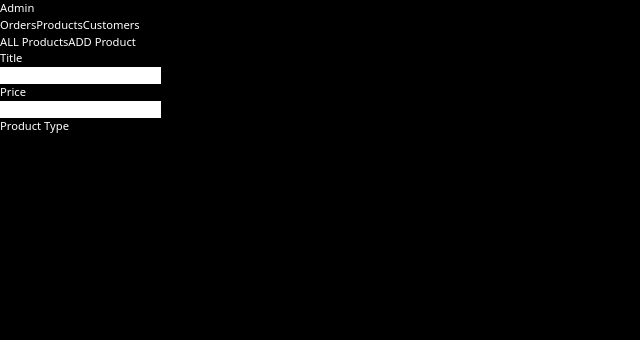
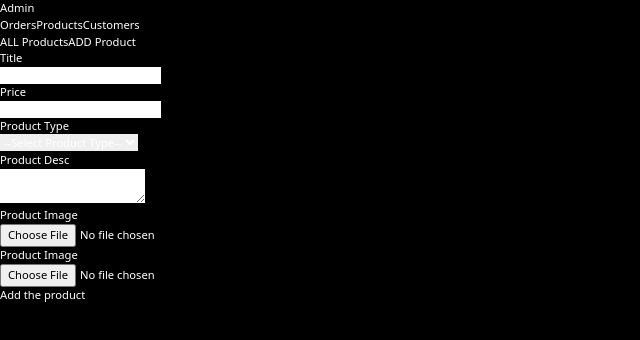
Before and after one commit to Arpit10110/AdminArsheb-Frontend, a React (Vite) app: page /#/addproduct in a window 1280 px wide. Shown: the top 340 px of the page, without its empty margins (0-640 px from the left). Built offline with nearby package versions, Linux system fonts and the light colour scheme.

Commit message:
product add fuction done using cloudnary

```diff
--- a/src/Pages/ADDProduct.jsx
+++ b/src/Pages/ADDProduct.jsx
@@ -1,40 +1,91 @@
 import React, { useState } from 'react'
 import ProdNav from '../Components/ProdNav'
-import Select from '@mui/material/Select';
-import MenuItem from '@mui/material/MenuItem';
-import InputLabel from '@mui/material/InputLabel';
+import axios from "axios"
+import Backdrop from '@mui/material/Backdrop';
+import CircularProgress from '@mui/material/CircularProgress';
 const ADDProduct = () => {
-    const [age, setAge] = useState('jewellery');
+  const [open, setOpen] = useState(false);
+    const [Producttitle, SetProducttitle] = useState('');
+    const [ProductPrice, SetProductPrice] = useState('');
+    const [ProductDesc, SetProductDesc] = useState('');
+    const [Producttype, SetProducttype] = useState('');
+    const [ProductImage,SetProductImage] = useState([]);
+    const validationCheck = (e)=>{
+      e.preventDefault();
+      console.log(Producttitle);
+      console.log(ProductPrice);
+      console.log(Producttype);
+      console.log(ProductImage);
+      console.log(ProductDesc);
+    }
 
-    const handleChange = (event) => {
-      setAge(event.target.value);
-    };
+    const UpladImage = async(e)=>{
+      setOpen(true);
+      try {
+        const Image=e.target.files[0];
+        const data = new FormData();
+        data.append("file",Image);
+        data.append("upload_preset","arsheb");
+        data.append("cloud_name","dblybkghe");
+        console.log("this is "+data)
+        const res = await axios.post("https://api.cloudinary.com/v1_1/dblybkghe/image/upload",data)
+        setOpen(false);
+        alert("--Image Uploaded---")
+        const imageurl = res.data.secure_url;
+        SetProductImage([...ProductImage, imageurl])
+      } catch (error) {
+        setOpen(false);
+        console.log(error)
+      }
+
+    }
+
   return (
     <>
+      <Backdrop
+        sx={(theme) => ({ color: '#fff', zIndex: theme.zIndex.drawer + 1 })}
+        open={open}
+      >
+        <CircularProgress color="inherit" />
+      </Backdrop>
      <ProdNav/>
-     <div >
-        <form action="">
-            <div>
+     <div className='w-full flex justify-center items-center'  >
+        <form onSubmit={validationCheck}  className='w-[50%] bg-gray-900 rounded-md mt-[5rem] flex flex-col gap-[1rem] text-[1.5rem] p-[1rem] ' >
+            <div className='w-full' >
                 <h1>Title</h1>
-                <input type="text" required/>
+                <input onChange={(e)=>{SetProducttitle(e.target.value)}} className='w-full p-[0.3rem] rounded-md bg-[#ffffff3b] text-white border-none focus:outline-none  '  type="text" required/>
             </div>
-            <div>
+            <div className='w-full'>
                 <h1>Price</h1>
-                <input type="text" required/>
+                <input onChange={(e)=>{SetProductPrice(e.target.value)}} className='w-full p-[0.3rem] rounded-md bg-[#ffffff3b] text-white border-none focus:outline-none  ' type="text" required/>
             </div>
-            <div>
+            <div className='w-full flex gap-[2rem] '>
                 <h1>Product Type</h1>
-                <Select        labelId="demo-simple-select-autowidth-label"
-          id="demo-simple-select-autowidth"  value={age} onChange={handleChange} >
-                    <MenuItem value={"jewellery"}>Jewellery</MenuItem>
-                    <MenuItem value={"mens"}>Men's</MenuItem>
-                    <MenuItem value={"womens"}>Women's</MenuItem>
-                    <MenuItem value={"footwear"}>Footwear</MenuItem>
-                    <MenuItem value={"bags"}>Bag's</MenuItem>
-                    <MenuItem value={"hairacc"}>Hair Accessories</MenuItem>
-                </Select>
+                <select className=' p-[0.3rem] rounded-md text-white bg-gray-600  focus:outline-none ' name='producttype' onChange={(e)=>{
+                  SetProducttype(e.target.value);
+                }}  required>
+                  <option value=""  >--Select Product Type--</option>
+                  <option value="Jewellery" >Jewellery</option>
+                  <option value="mens">Men's</option>
+                  <option value="womens">Women's</option>
+                  <option value="footwear">footwear</option>
+                  <option value="bags">bags</option>
+                  <option value="hairacc">Hair Accessories</option>
+                </select>
             </div>
-
+            <div className='w-full'>
+               <h1>Product Desc</h1>
+               <textarea onChange={(e)=>{SetProductDesc(e.target.value)}}  className='w-full h-[15vh] p-[0.3rem] rounded-md bg-[#ffffff3b] text-white border-none focus:outline-none  ' type="text" required/>
+            </div>
+            <div className='w-full flex gap-[2rem] '>
+               <h1>Product Image</h1>
+               <input onChange={UpladImage}   type="file" required/>
+            </div>
+            <div className='w-full flex gap-[2rem] '>
+               <h1>Product Image</h1>
+               <input onChange={UpladImage}   type="file" required/>
+            </div>
+              <button className='m-auto bg-black text-white px-[1rem] py-[0.5rem] rounded-md ' >Add the product</button>
         </form>
      </div>
     </>
```
